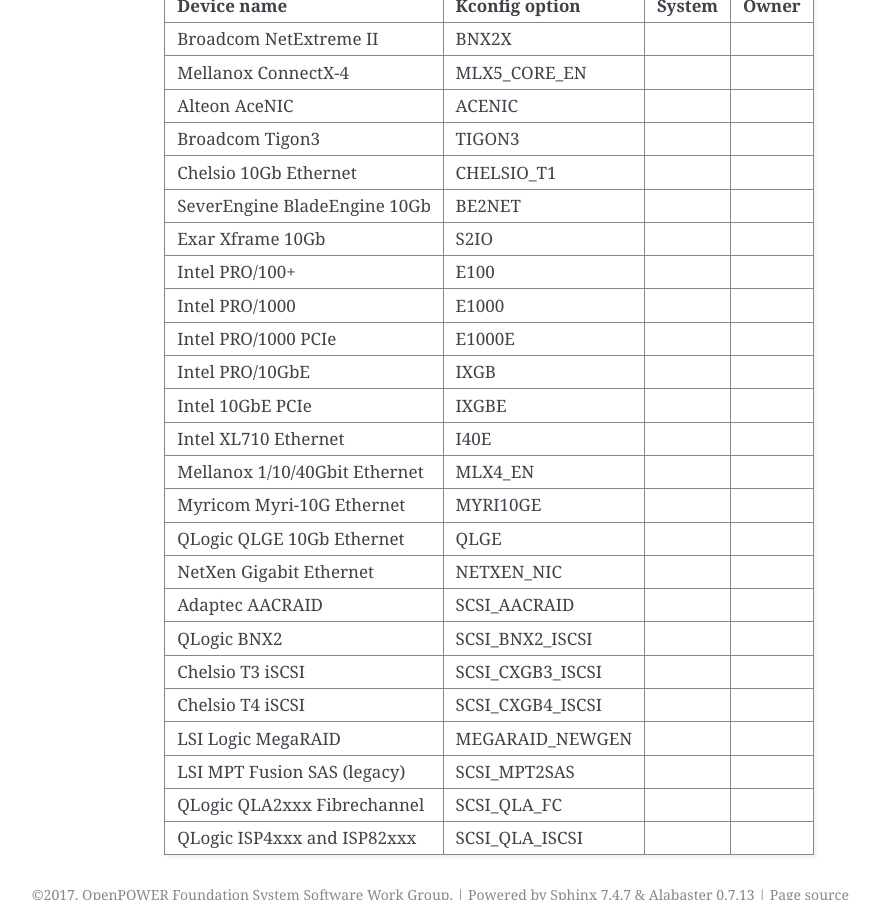
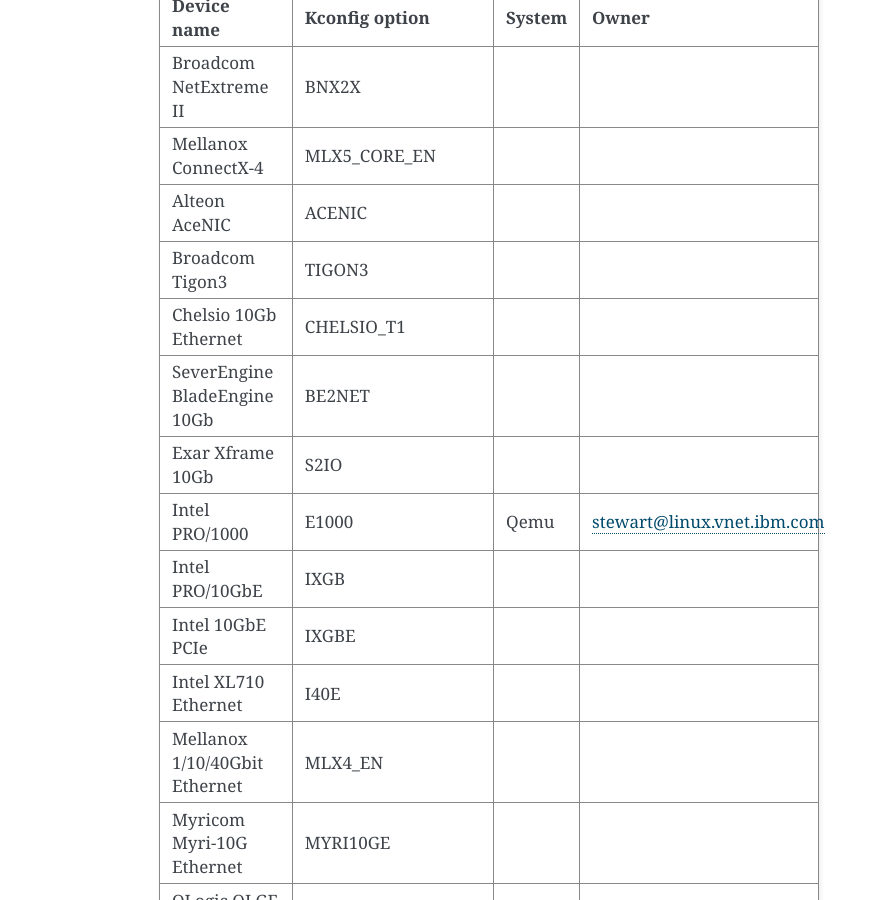
Before and after one commit to open-power/op-build, a Sphinx documentation site: the page built from doc/boot-devices.rst, in a window 1280 px wide and 900 px high, scrolled down 444 px. Shown: the whole window, without its empty margins (261-1141 px from the left). Built offline with Sphinx 7.4.7, drawn with Linux system fonts in a browser that asks for light colours.

Commit message:
linux: config: Remove Intel E1000e and E100
We have no known users of these drivers. The E1000 survives for now as
Stewart uses it for qemu.

Signed-off-by: Joel Stanley <joel@jms.id.au>

```diff
--- a/doc/boot-devices.rst
+++ b/doc/boot-devices.rst
@@ -33,11 +33,7 @@
 +-------------------------------+-----------------------+--------+----------------------------+
 | Exar Xframe 10Gb              | S2IO                  |        |                            |
 +-------------------------------+-----------------------+--------+----------------------------+
-| Intel PRO/100+                | E100                  |        |                            |
-+-------------------------------+-----------------------+--------+----------------------------+
-| Intel PRO/1000                | E1000                 |        |                            |
-+-------------------------------+-----------------------+--------+----------------------------+
-| Intel PRO/1000 PCIe           | E1000E                |        |                            |
+| Intel PRO/1000                | E1000                 | Qemu   | stewart@linux.vnet.ibm.com |
 +-------------------------------+-----------------------+--------+----------------------------+
 | Intel PRO/10GbE               | IXGB                  |        |                            |
 +-------------------------------+-----------------------+--------+----------------------------+
```
Also changed, not shown: 2 other files.
